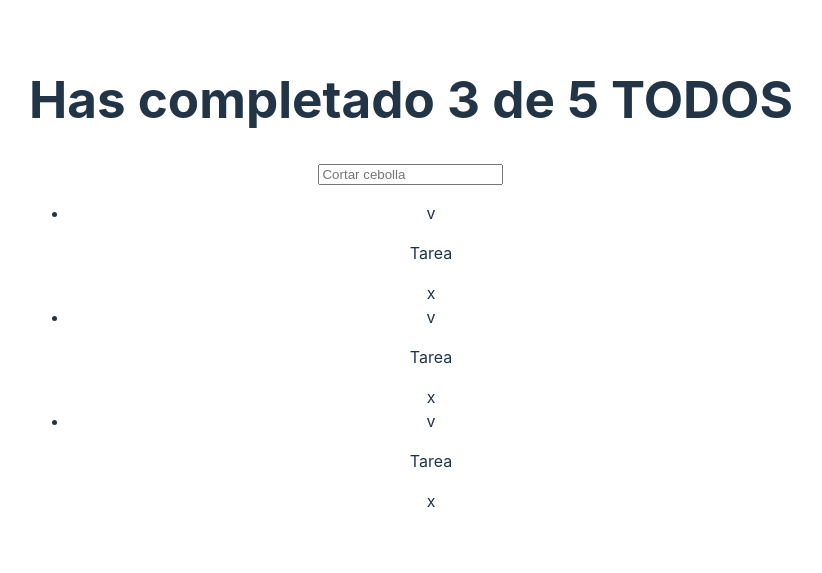
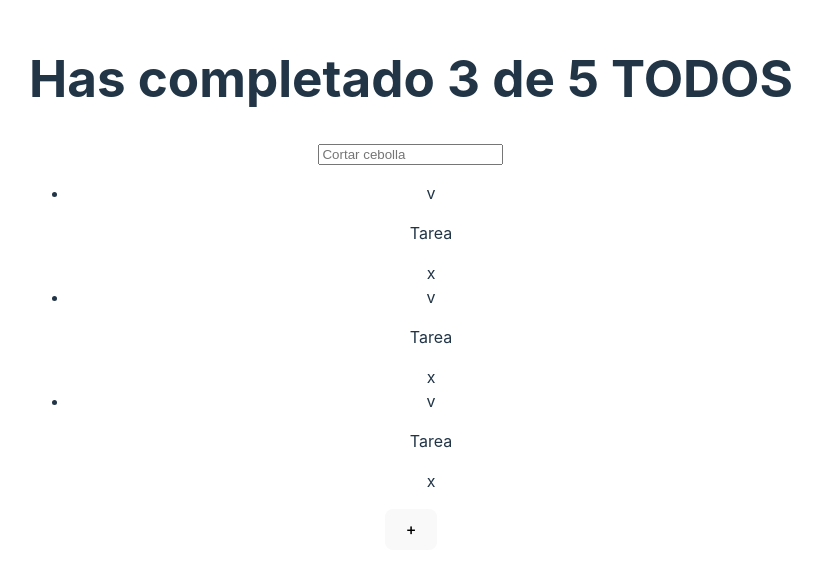
Before and after one commit to nestorrig/PLATZI-React, a React (Vite) app: page / in a window 1280 px wide. Shown: the part 117-690 px from the top of the page, without its empty margins (229-1051 px from the left). Built offline with nearby package versions, Linux system fonts and the light colour scheme.

Commit message:
Clase 3: Componentes de TODO Machine, reto añadir boton

```diff
--- a/src/App.jsx
+++ b/src/App.jsx
@@ -3,6 +3,7 @@ import { TodoCounter } from './components/TodoCounter'
 import { TodoSearch } from './components/TodoSearch'
 import { TodoList } from './components/TodoList'
 import { TodoItem } from './components/TodoItem'
+import { CreateTodoButton } from './components/CreateTodoButton'
 
 function App() {
   return (
@@ -15,6 +16,8 @@ function App() {
         <TodoItem />
         <TodoItem />
       </TodoList>
+
+      <CreateTodoButton />
     </>
   )
 }
--- /dev/null
+++ b/src/components/CreateTodoButton.jsx
@@ -0,0 +1,9 @@
+function CreateTodoButton() {
+    return (
+        <button>
+            +
+        </button>
+    )
+}
+
+export { CreateTodoButton }
```
